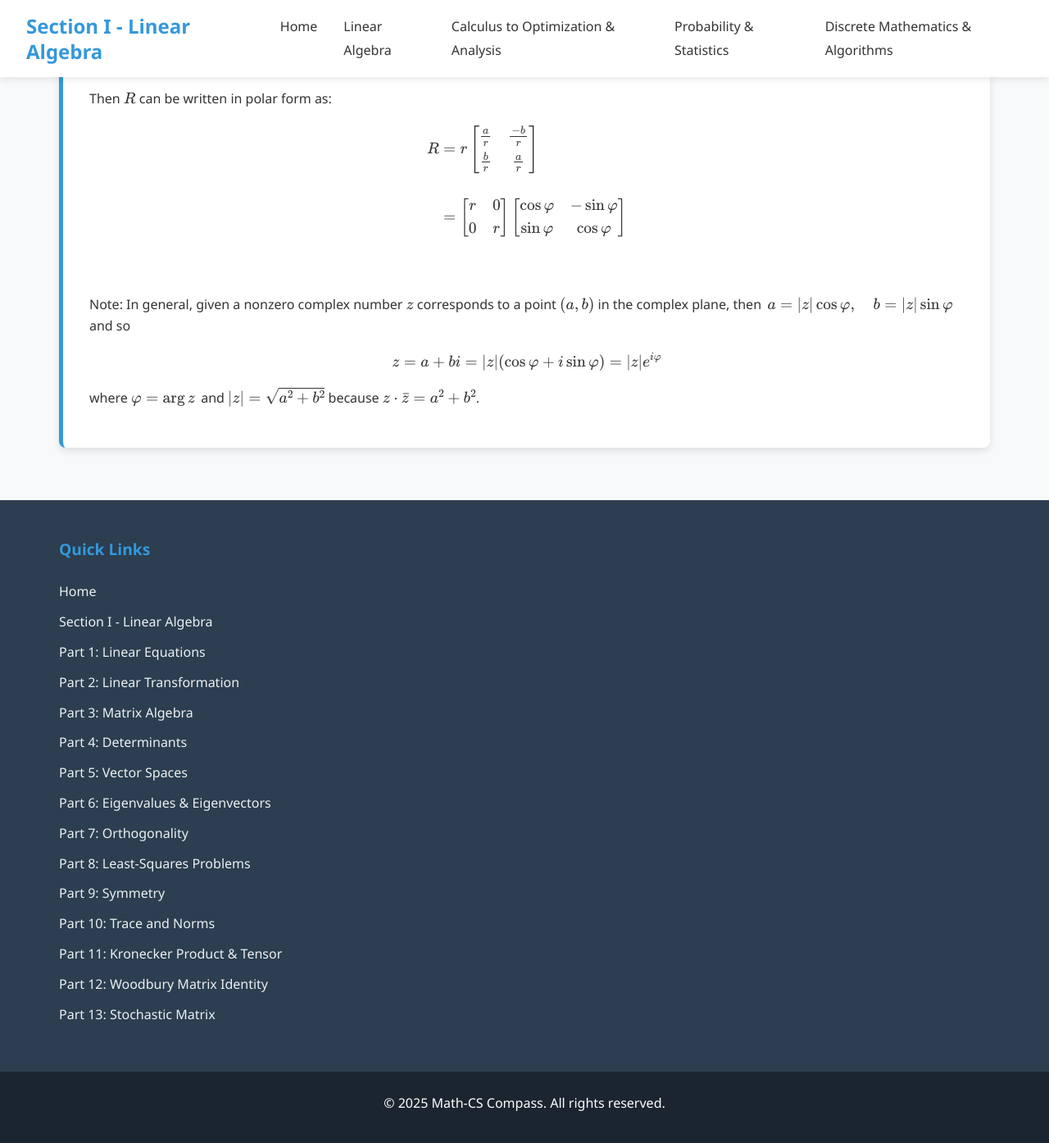
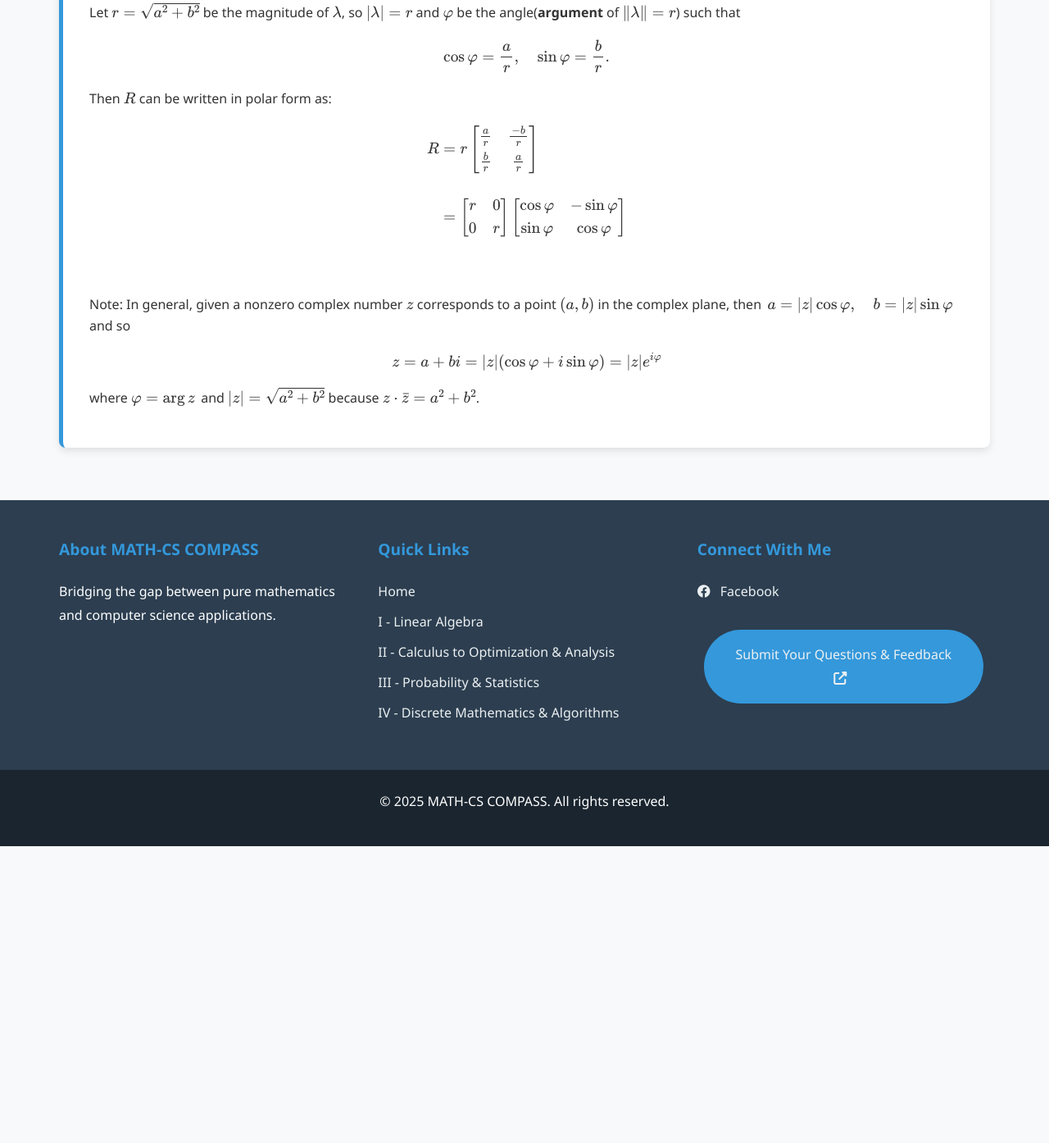
Before and after one commit to Yusukey01/yusukey01.github.io, a Jekyll site: the page built from Mathematics/Linear_algebra/eigenvectors.html, in a window 1280 px wide and 1400 px high, scrolled down 6892 px. Shown: the top 1394 px of the window at 82% size. Built offline with Jekyll 4.4.1, drawn with Linux system fonts in a browser that asks for light colours; after the commit the page ends 7924 px from its top, so only the background shows below that.

Commit message:
try new style

```diff
--- a/Mathematics/Linear_algebra/eigenvectors.html
+++ b/Mathematics/Linear_algebra/eigenvectors.html
@@ -1,26 +1,12 @@
+---
+layout: default
+title: Eigenvalues & Eigenvectors
+level: detail
+description: Learn about eigenvalues, eigenvectors, eigenspaces, and Diagonalization.
+---
 <!DOCTYPE html>
 <html>
-    <head>
-        <title>Eigenvalues & Eigenvectors</title>
-        <link rel="stylesheet" href="../../css/styles.css">
-        <script id="MathJax-script" defer src="https://cdn.jsdelivr.net/npm/mathjax@3/es5/tex-mml-chtml.js"></script>
-        <meta name="viewport" content="width=device-width, initial-scale=1">
-    </head>
     <body>
-        <nav class="navbar">
-            <div class="logo">
-                <h1>Section I - Linear Algebra</h1>
-            </div>
-            <ul class="nav-links">
-                <li><a href="../../index.html">Home</a></li>
-                <li><a href="linear_algebra.html">Linear Algebra</a></li>
-                <li><a href="../Calculus/calculus.html">Calculus to Optimization & Analysis</a></li>
-                <li><a href="../Probability/probability.html">Probability & Statistics</a></li>
-                <li><a href="../Discrete/discrete_math.html">Discrete Mathematics & Algorithms</a></li>
-            </ul>
-            <div class="menu-toggle">&#9776;</div>
-        </nav>
-
         <div class="hero-section">
             <h1 class="webpage-name">Eigenvalues & Eigenvectors
             </h1>
@@ -305,35 +291,6 @@
             </p>
             </section>
         </div>
-        <!-- Footer -->
-        <footer>
-            <div class="footer-content">
-                <div class="footer-links">
-                    <h3>Quick Links</h3>
-                    <ul>
-                        <li><a href="../../index.html">Home</a></li>
-                        <li> <a href="linear_algebra.html">Section I - Linear Algebra </a></li>
-                        <li><a href="linear_equations.html">Part 1: Linear Equations</a></li>
-                        <li><a href="linear_transformation.html">Part 2: Linear Transformation</a></li>
-                        <li><a href="matrix_algebra.html">Part 3: Matrix Algebra</a></li>
-                        <li><a href="determinants.html">Part 4: Determinants</a></li>
-                        <li><a href="vectorspaces.html">Part 5: Vector Spaces</a></li>
-                        <li><a href="eigenvectors.html">Part 6: Eigenvalues & Eigenvectors</a></li>
-                        <li><a href="orthogonality.html">Part 7: Orthogonality</a></li>
-                        <li><a href="leastsquares.html">Part 8: Least-Squares Problems</a></li>
-                        <li><a href="symmetry.html">Part 9: Symmetry</a></li>
-                        <li><a href="trace.html">Part 10: Trace and Norms</a></li>
-                        <li><a href="kronecker.html">Part 11: Kronecker Product & Tensor</a></li>
-                        <li><a href="woodbury.html">Part 12: Woodbury Matrix Identity</a></li>
-                        <li><a href="stochastic.html">Part 13: Stochastic Matrix</a></li>
-                    </ul>
-                </div>
-            </div>
-
-            <div class="footer-bottom">
-                <p>&copy; 2025 Math-CS Compass. All rights reserved.</p>
-            </div>
-        </footer>
         <script src="/js/main.js"></script>
     </body>
 </html>
--- a/_includes/footer.html
+++ b/_includes/footer.html
@@ -8,10 +8,10 @@
             <h3>Quick Links</h3>
             <ul>
                 <li><a href="{% if page.level == 'home' %}index.html{% elsif page.level == 'section' %}../../index.html{% else %}../../../index.html{% endif %}">Home</a></li>
-                <li><a href="{% if page.level == 'home' %}Mathematics/Linear_algebra/linear_algebra.html{% elsif page.level == 'section' %}../Linear_algebra/linear_algebra.html{% else %}../../Linear_algebra/linear_algebra.html{% endif %}">Linear Algebra</a></li>
-                <li><a href="{% if page.level == 'home' %}Mathematics/Calculus/calculus.html{% elsif page.level == 'section' %}../Calculus/calculus.html{% else %}../../Calculus/calculus.html{% endif %}">Calculus to Optimization & Analysis</a></li>
-                <li><a href="{% if page.level == 'home' %}Mathematics/Probability/probability.html{% elsif page.level == 'section' %}../Probability/probability.html{% else %}../../Probability/probability.html{% endif %}">Probability & Statistics</a></li>
-                <li><a href="{% if page.level == 'home' %}Mathematics/Discrete/discrete_math.html{% elsif page.level == 'section' %}../Discrete/discrete_math.html{% else %}../../Discrete/discrete_math.html{% endif %}">Discrete Mathematics & Algorithms</a></li>
+                <li><a href="{% if page.level == 'home' %}Mathematics/Linear_algebra/linear_algebra.html{% elsif page.level == 'section' %}../Linear_algebra/linear_algebra.html{% else %}../../Linear_algebra/linear_algebra.html{% endif %}">I - Linear Algebra</a></li>
+                <li><a href="{% if page.level == 'home' %}Mathematics/Calculus/calculus.html{% elsif page.level == 'section' %}../Calculus/calculus.html{% else %}../../Calculus/calculus.html{% endif %}">II - Calculus to Optimization & Analysis</a></li>
+                <li><a href="{% if page.level == 'home' %}Mathematics/Probability/probability.html{% elsif page.level == 'section' %}../Probability/probability.html{% else %}../../Probability/probability.html{% endif %}">III - Probability & Statistics</a></li>
+                <li><a href="{% if page.level == 'home' %}Mathematics/Discrete/discrete_math.html{% elsif page.level == 'section' %}../Discrete/discrete_math.html{% else %}../../Discrete/discrete_math.html{% endif %}">IV - Discrete Mathematics & Algorithms</a></li>
             </ul>
         </div>
         <div class="footer-social">
```
